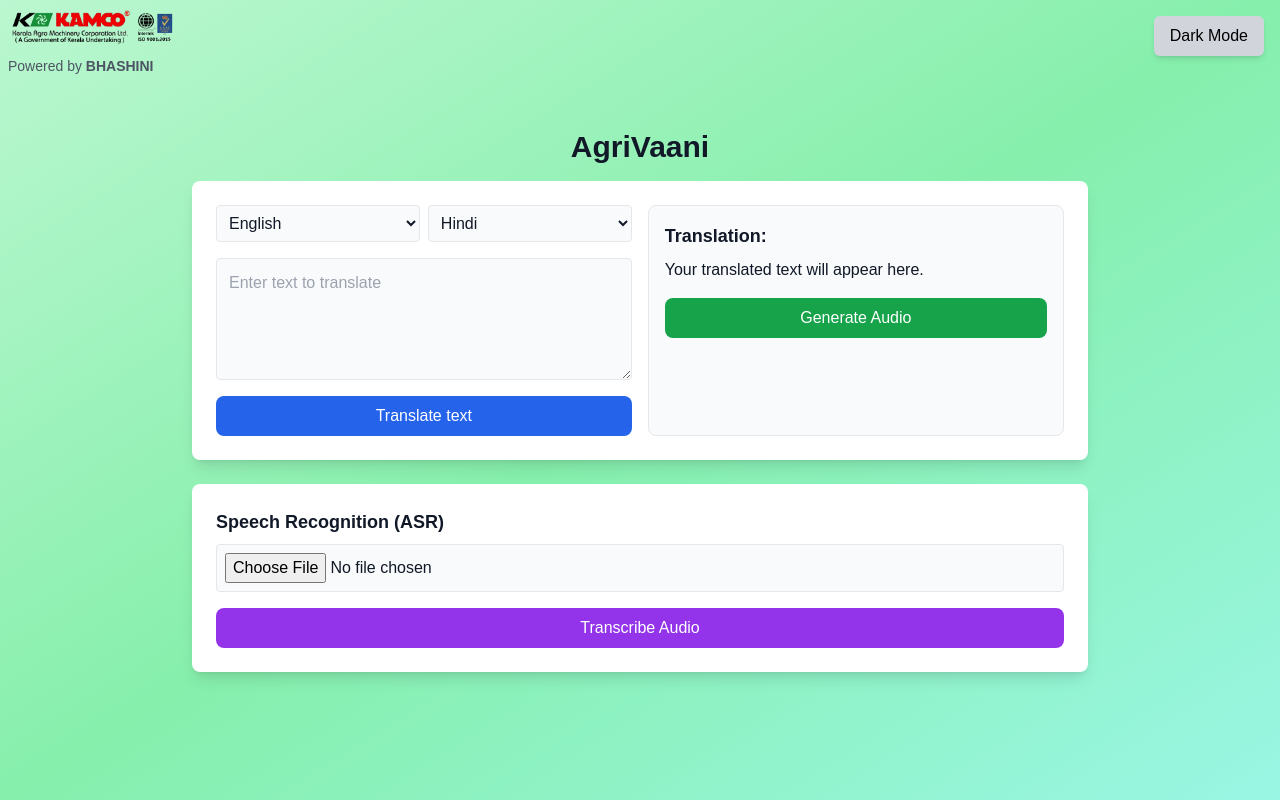
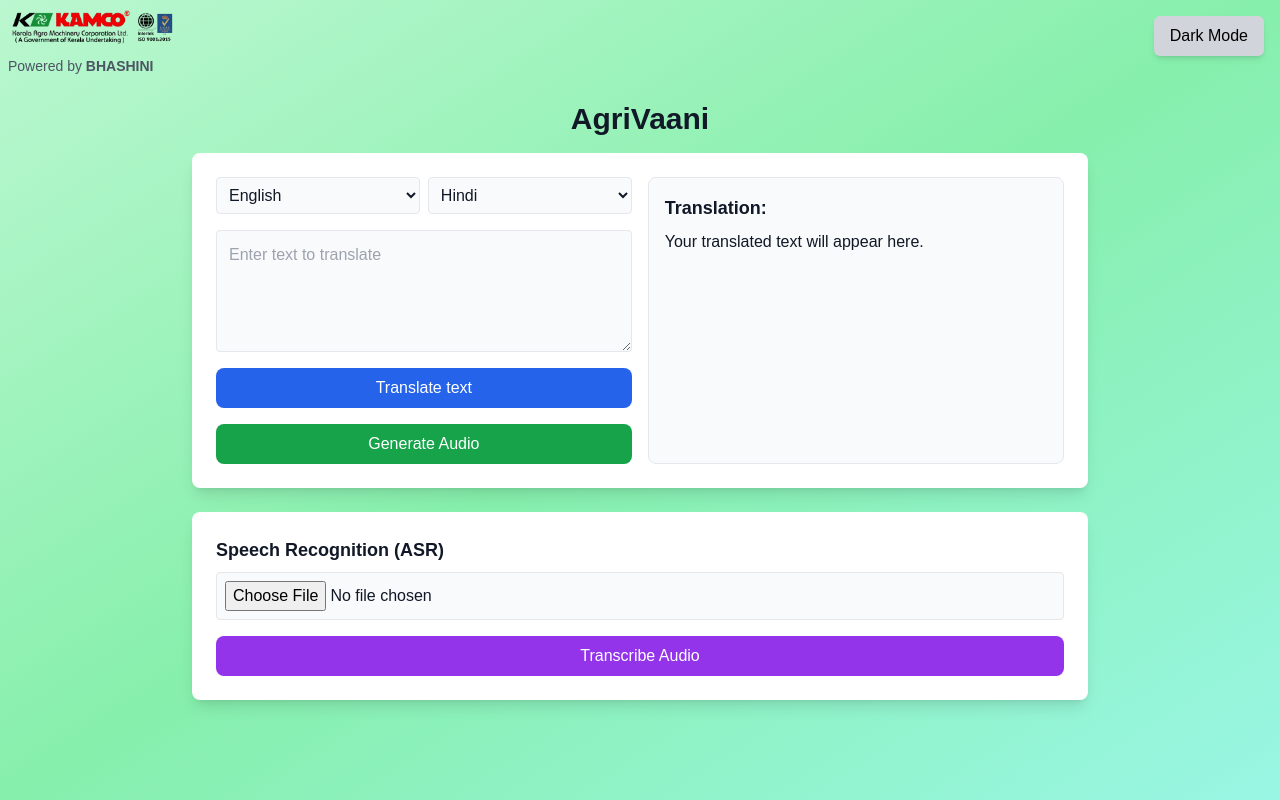
Before and after one commit to NoelG2002/Bhashini-python-front-end, a Next.js app: page / in a window 1280 px wide. Built offline with nearby package versions, Linux system fonts and the light colour scheme.

Commit message:
Update page.tsx

```diff
--- a/app/page.tsx
+++ b/app/page.tsx
@@ -197,13 +197,6 @@ export default function Home() {
           >
             {translating ? "Translating..." : "Translate text"}
           </button>
-        </div>
-
-        {/* Right Section: Translated Output */}
-        <div className="w-1/2 p-4 border rounded-lg bg-gray-50 dark:bg-gray-700">
-          <h2 className="text-lg font-semibold">Translation:</h2>
-          <p className="mt-2">{translatedText || "Your translated text will appear here."}</p>
-
           {/* TTS Button */}
           <button
             onClick={handleTextToSpeech}
@@ -212,6 +205,14 @@ export default function Home() {
           >
             {ttsLoading ? "Generating..." : "Generate Audio "}
           </button>
+        </div>
+
+        {/* Right Section: Translated Output */}
+        <div className="w-1/2 p-4 border rounded-lg bg-gray-50 dark:bg-gray-700">
+          <h2 className="text-lg font-semibold">Translation:</h2>
+          <p className="mt-2">{translatedText || "Your translated text will appear here."}</p>
+
+
       {audioUrl && <audio controls src={audioUrl} className="w-full mt-2 rounded-lg shadow-md" />}
         </div>
       </div>
```
